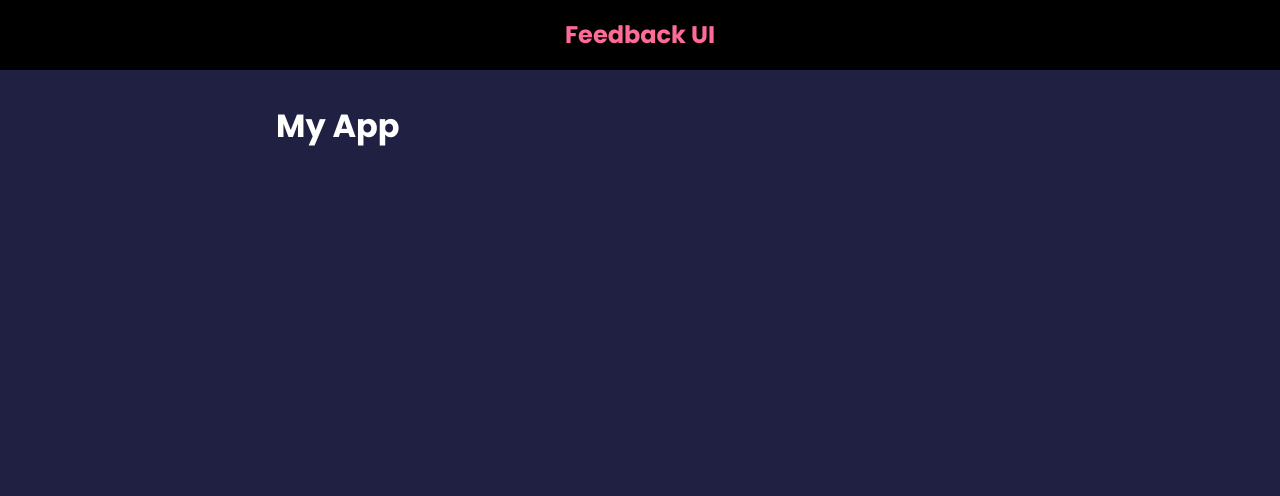
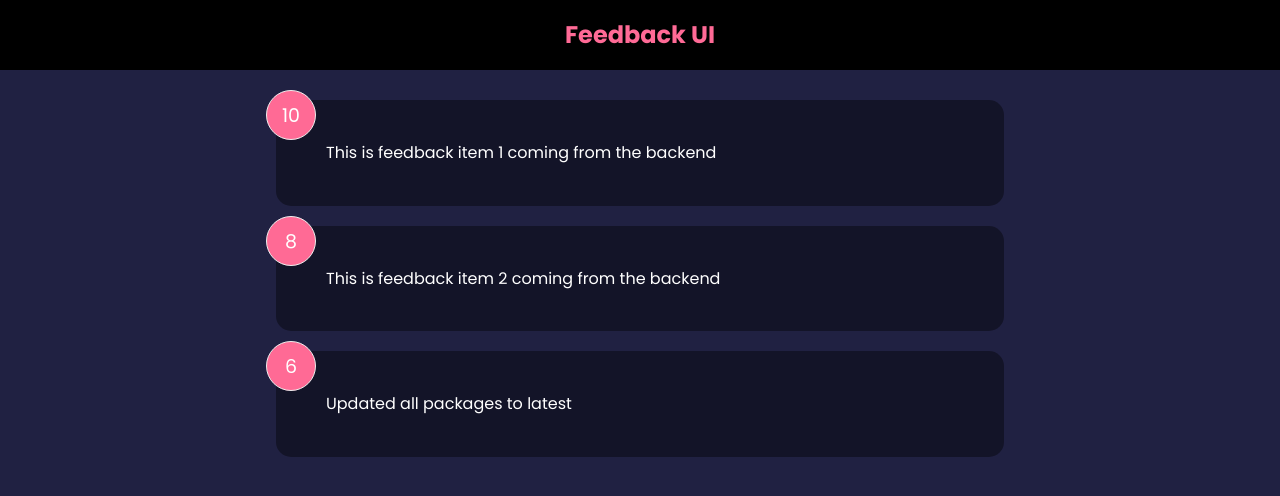
Before and after one commit to drhcode/feedback-app, a React (Create React App) app: page / in a window 1280 px wide. Shown: the top 496 px of the page. Built offline with nearby package versions, Linux system fonts and the light colour scheme.

Commit message:
set header and card items

```diff
--- a/src/App.js
+++ b/src/App.js
@@ -1,12 +1,17 @@
+import { useState } from 'react';
 import Header from './components/header';
+import FeedbackData from './data/FeedbackData';
+import FeedbackList from './components/FeedbackList';
 
 const App = () => {
+
+  const [feedback, setFeedback] = useState(FeedbackData)
 
   return (
     <>
     <Header  />
     <div className='container'>
-        <h1> My App</h1>
+    <FeedbackList feedback={feedback} />
     </div>
     </>
   )
--- /dev/null
+++ b/src/components/FeedbackItem.jsx
@@ -0,0 +1,19 @@
+import PropTypes  from 'prop-types';
+import Card from "./shared/Card"
+
+
+const FeedbackItem = ({item}) => {
+
+  return (
+    <Card reverse={true}>
+        <div className="num-display"> {item.rating} </div>
+            <div className="text-display">{item.text}</div>
+     </Card>
+  )
+}
+
+FeedbackItem.propTypes = {
+  item: PropTypes.object.isRequired,
+}
+
+export default FeedbackItem
--- /dev/null
+++ b/src/components/FeedbackList.jsx
@@ -0,0 +1,26 @@
+import FeedbackItem from './FeedbackItem'
+import  PropTypes  from 'prop-types';
+
+
+const FeedbackList = ({feedback}) => {
+
+    if(!feedback || feedback.length === 0){
+        <p>No feedback yet</p>
+    }
+  return (
+    <div className='feedback-list'>
+        {
+            feedback.map((item)=>{
+                return (
+                    <FeedbackItem item={item.id} item={item}/>
+                )
+            })
+        }
+    </div>
+  )
+}
+
+// FeedbackList.PropTypes = {
+// }
+
+export default FeedbackList
--- /dev/null
+++ b/src/components/shared/Card.jsx
@@ -0,0 +1,28 @@
+import { PropTypes } from 'prop-types';
+
+const Card = ({children, reverse}) => {
+  return (
+    <div className={`card ${reverse && 'reverse'}`}>
+      {children}
+    </div>
+    // return (
+    //   <div className="card" style={{
+    //     backgroundColor: reverse ? 'rgba(0,0,0,0.4)' : '#fff',
+    //     color: reverse ? '#fff' : '#000'
+    //    }}>
+    //     {children}
+
+    //   </div>
+     )
+}
+
+Card.defaultProps = {
+  reverse: false,
+}
+
+Card.propTypes ={
+  children: PropTypes.node.isRequired,
+  reverse: PropTypes.bool,
+}
+
+export default Card
--- /dev/null
+++ b/src/data/FeedbackData.js
@@ -0,0 +1,19 @@
+const FeedbackData = [
+    {
+      "id": 1,
+      "rating": 10,
+      "text": "This is feedback item 1 coming from the backend"
+    },
+    {
+      "id": 2,
+      "rating": 8,
+      "text": "This is feedback item 2 coming from the backend"
+    },
+    {
+      "text": "Updated all packages to latest",
+      "rating": 6,
+      "id": 4
+    }
+  ]
+
+  export default FeedbackData
```
